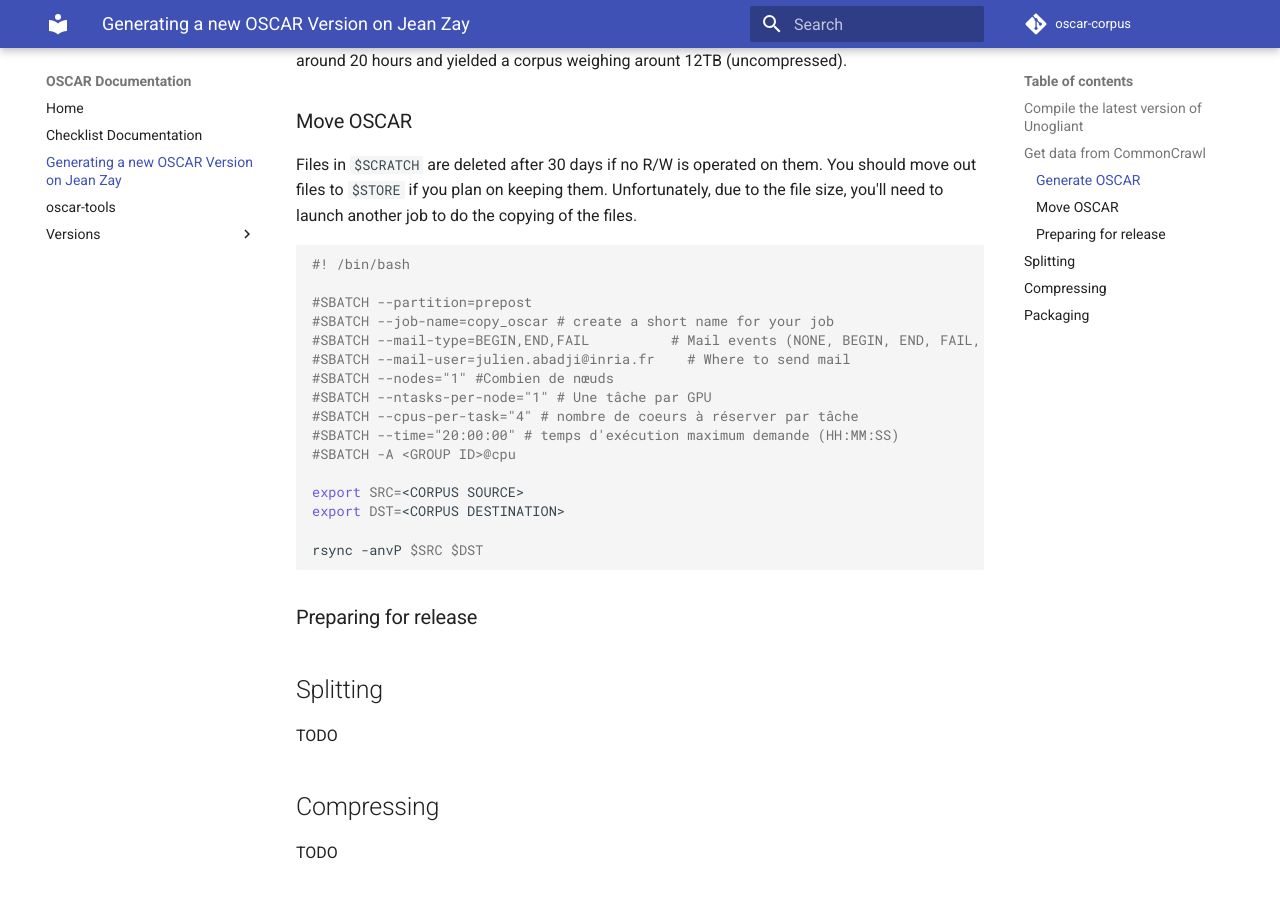
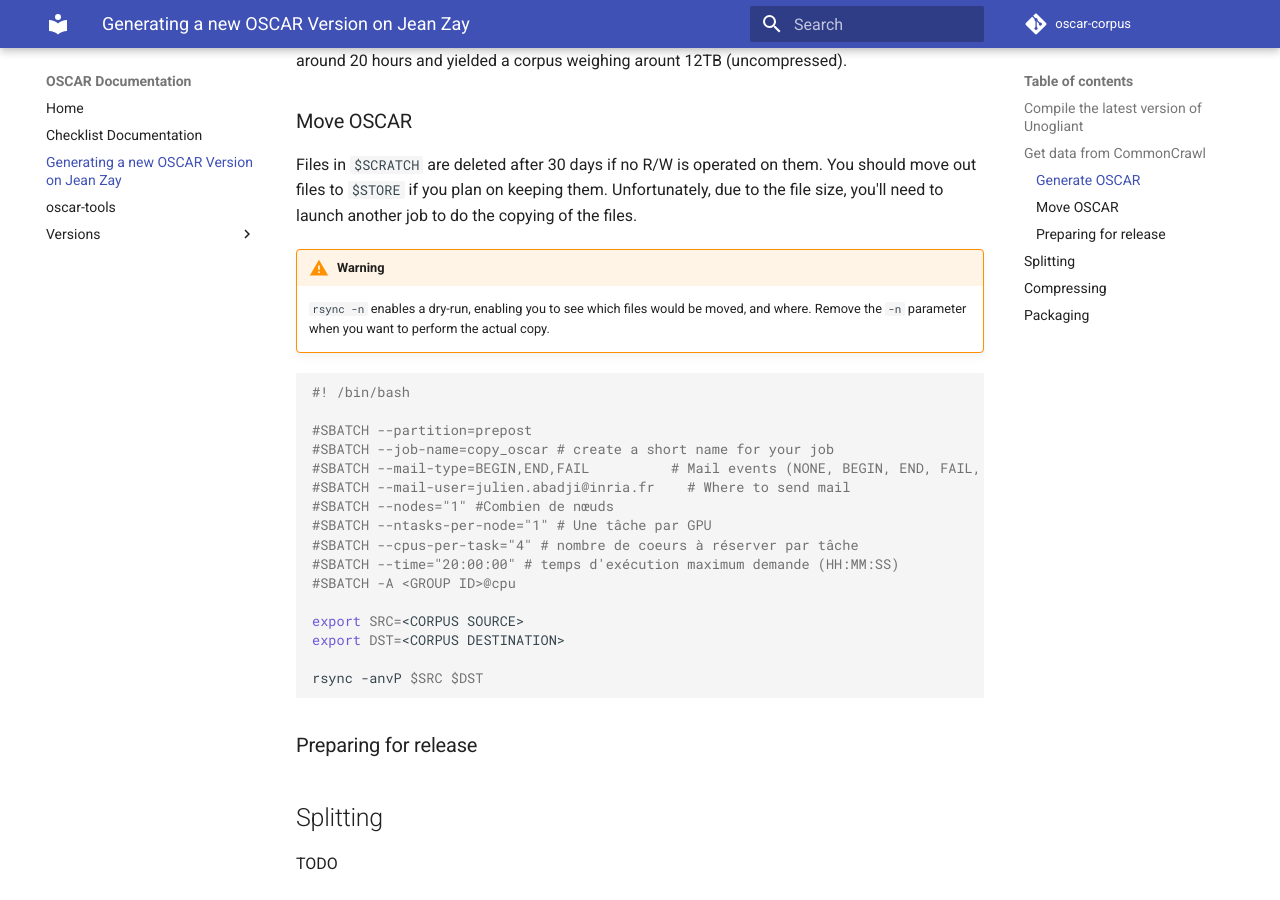
Before and after one commit to oscar-project/documentation, an MkDocs documentation site: the page built from docs/generation-jeanzay.md, in a window 1280 px wide and 900 px high, scrolled down 2888 px. Built offline with MkDocs 1.6.1 and Material for MkDocs 9.7.7, drawn with Linux system fonts in a browser that asks for light colours; comment, search, counter and statistics services are not loaded.

Commit message:
Update generation-jeanzay.md

````diff
--- a/docs/generation-jeanzay.md
+++ b/docs/generation-jeanzay.md
@@ -135,6 +135,8 @@
 Files in `$SCRATCH` are deleted after 30 days if no R/W is operated on them. You should move out files to `$STORE` if you plan on keeping them.
 Unfortunately, due to the file size, you'll need to launch another job to do the copying of the files.
 
+!!! warning
+    `rsync -n` enables a dry-run, enabling you to see which files would be moved, and where. Remove the `-n` parameter when you want to perform the actual copy.
 ```bash
 #! /bin/bash
 
````
